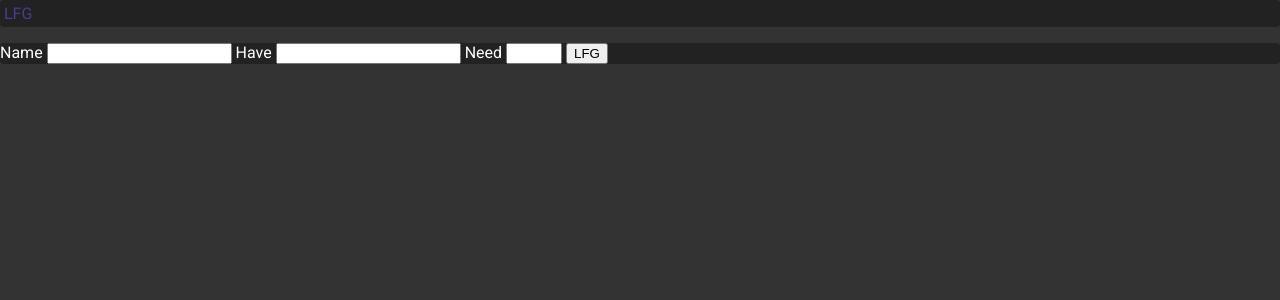
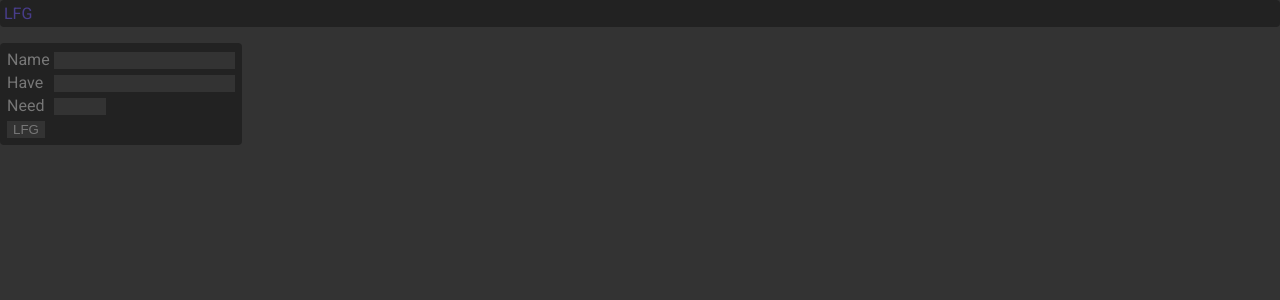
Before and after one commit to cranium/lfg, a Flask app: page /lfg in a window 1280 px wide. Shown: the top 300 px of the page. Run offline with Flask 2, Linux system fonts and the light colour scheme; the visitor is signed in with stand-in values (Sample User, id 1).

Commit message:
update form inputs and input styles

```diff
--- a/static/style.css
+++ b/static/style.css
@@ -127,3 +127,9 @@ body {
 .lfg--position-relative {
     position: relative;
 }
+
+input {
+    background-color: #333333;
+    border: none;
+    color: #777777;
+}
--- a/templates/lfg.jinja2
+++ b/templates/lfg.jinja2
@@ -1,24 +1,38 @@
 {% extends "page.jinja2" %}
 {% block content %}
-    <div class="lfg--block">
     <form method="POST" action="/lfg">
-            {{ form.name.label }}
-            {{ form.name }}
+        {{ form.csrf_token }}
+        <table class="lfg--block lfg--padding-1 lfg--color-secondary">
+            <tr>
+                <td>{{ form.name.label }}</td>
+                <td>
                     {% for error in form.name.errors %}
                         {{ error }}
                     {% endfor %}
-            {{ form.have.label }}
+                    {{ form.name }}
+                </td>
+            </tr>
+            <tr>
+                <td>{{ form.have.label }}</td>
+                <td>
                     {% for error in form.have.errors %}
                         {{ error }}
                     {% endfor %}
                     {{ form.have }}
-            {{ form.need.label }}
+                </td>
+            </tr>
+            <tr>
+                <td>{{ form.need.label }}</td>
+                <td>
                     {% for error in form.need.errors %}
                         {{ error }}
                     {% endfor %}
                     {{ form.need }}
-            {{ form.csrf_token }}
-            <input type=submit value="LFG">
+                </td>
+            </tr>
+            <tr>
+                <td><input type=submit value="LFG"></td>
+            </tr>
+        </table>
     </form>
-    </div>
 {% endblock %}
```
Lines whose indentation alone changed are shown as unchanged.
